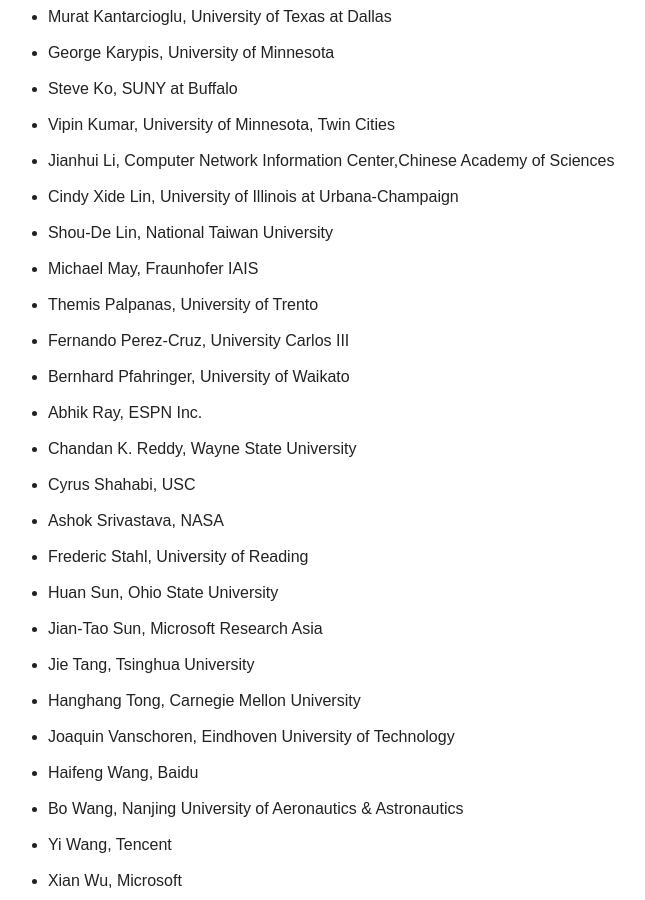
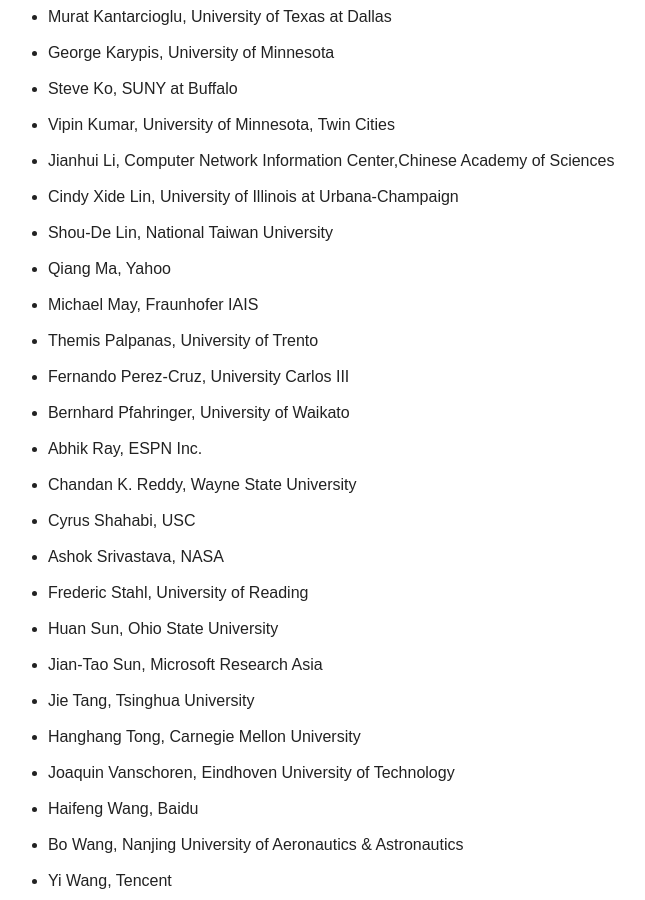
Before and after one commit to bigmine/bigmine17, a Jekyll site: the page built from organization.md, in a window 1280 px wide and 900 px high, scrolled down 2772 px. Shown: the whole window, without its empty margins (278-923 px from the left). Built offline with Jekyll 4.4.1, drawn with Linux system fonts in a browser that asks for light colours; nearby versions of some CDN libraries.

Commit message:
Add Qiang Ma

```diff
--- a/organization.md
+++ b/organization.md
@@ -79,6 +79,7 @@
 * Jianhui Li, Computer Network Information Center,Chinese Academy of Sciences
 * Cindy Xide Lin, University of Illinois at Urbana-Champaign
 * Shou-De Lin, National Taiwan University
+* Qiang Ma, Yahoo
 * Michael May, Fraunhofer IAIS
 * Themis Palpanas, University of Trento
 * Fernando Perez-Cruz, University Carlos III
```
